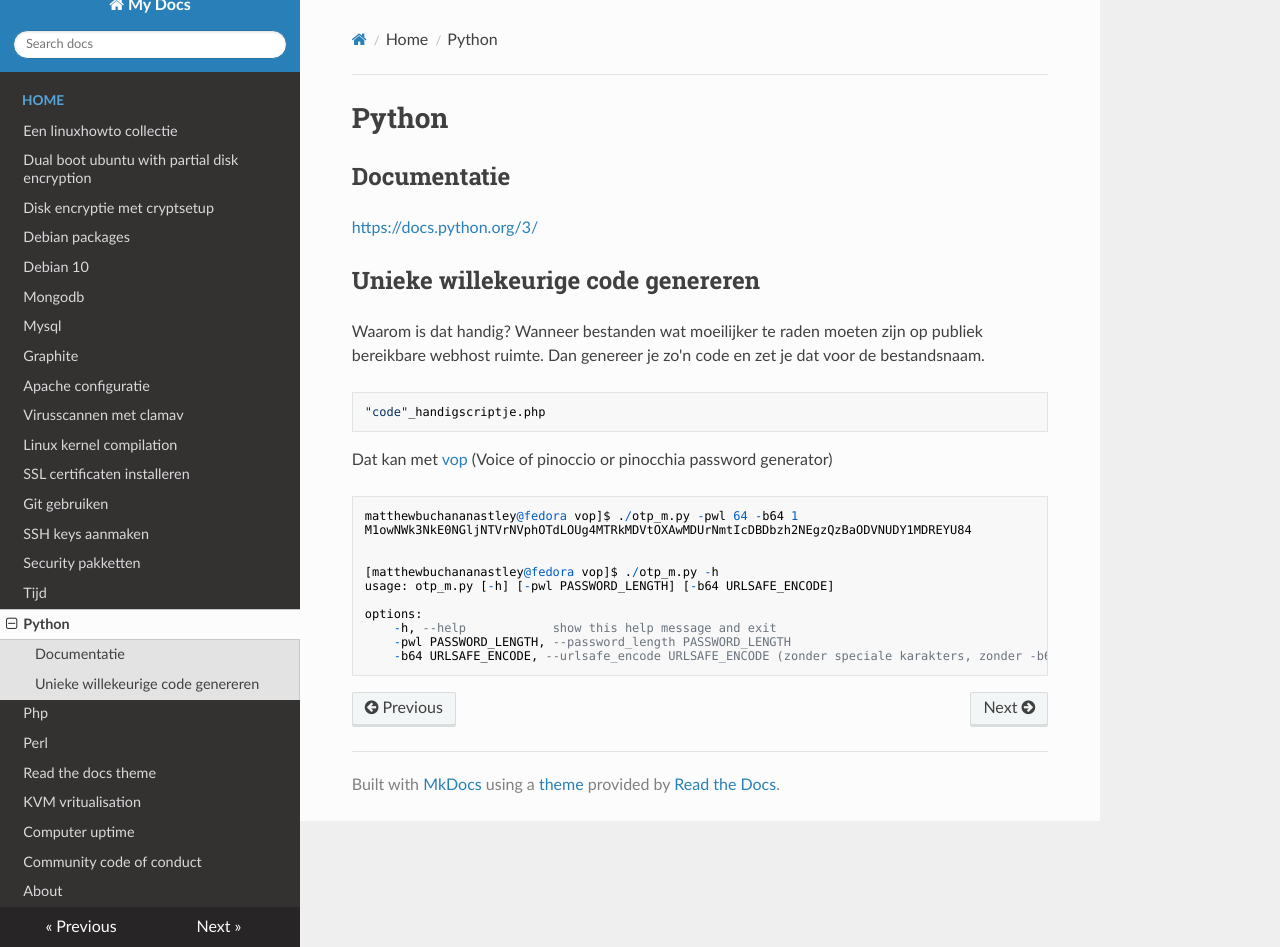
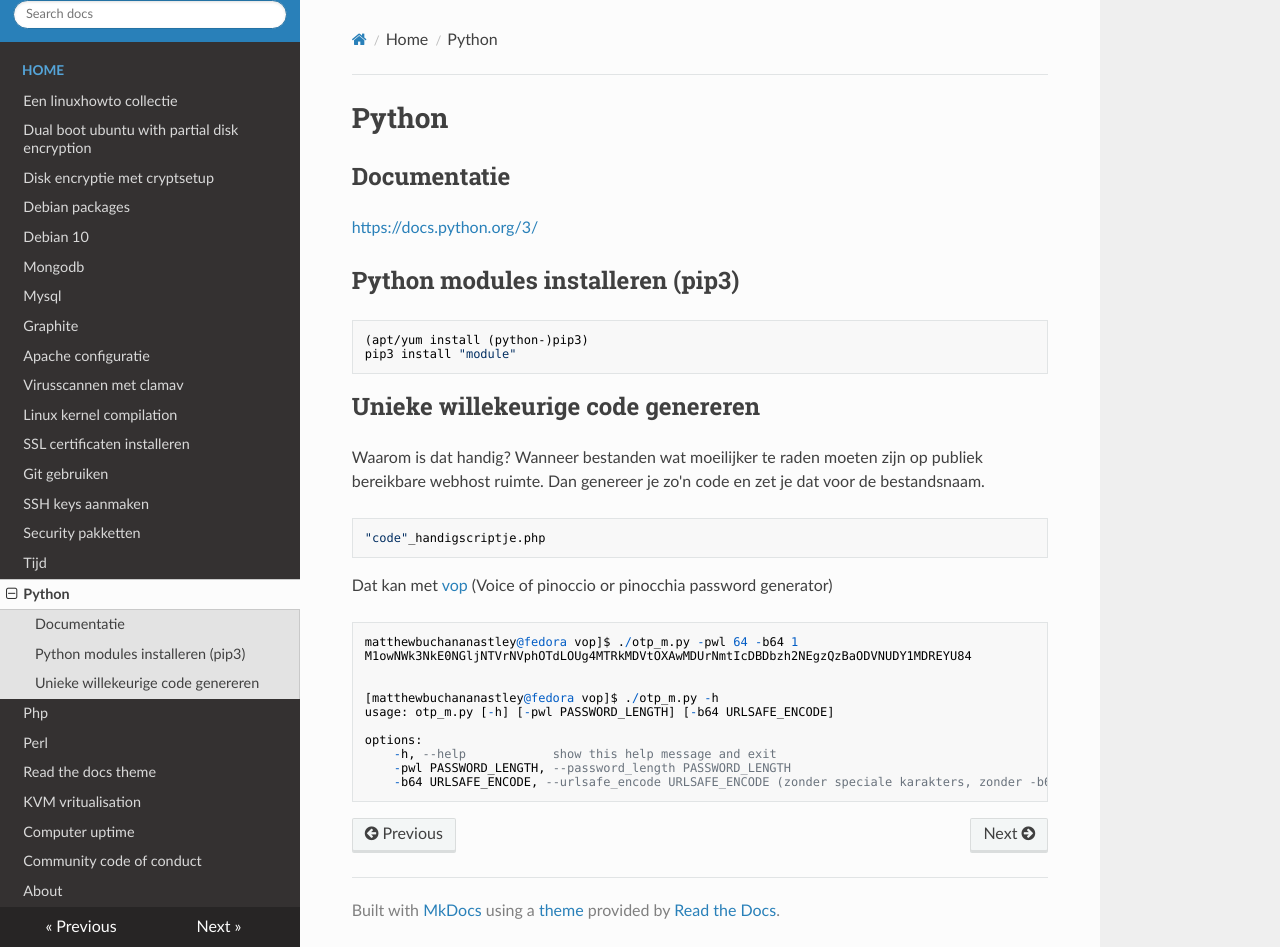
Before and after one commit to MatthewBuchananAstley/linuxhowto, an MkDocs documentation site: the page built from docs/Python.md, in a window 1280 px wide and 947 px high. Built offline with MkDocs 1.6.1, drawn with Linux system fonts in a browser that asks for light colours; nearby versions of some CDN libraries.

Commit message:
Added pip3 information

```diff
--- a/docs/Python.md
+++ b/docs/Python.md
@@ -4,6 +4,10 @@
 
 <a href="https://docs.python.org/3/">https://docs.python.org/3/</a>
 
+## Python modules installeren (pip3)
+
+    (apt/yum install (python-)pip3)
+    pip3 install "module"
 
 ## Unieke willekeurige code genereren
 
```
